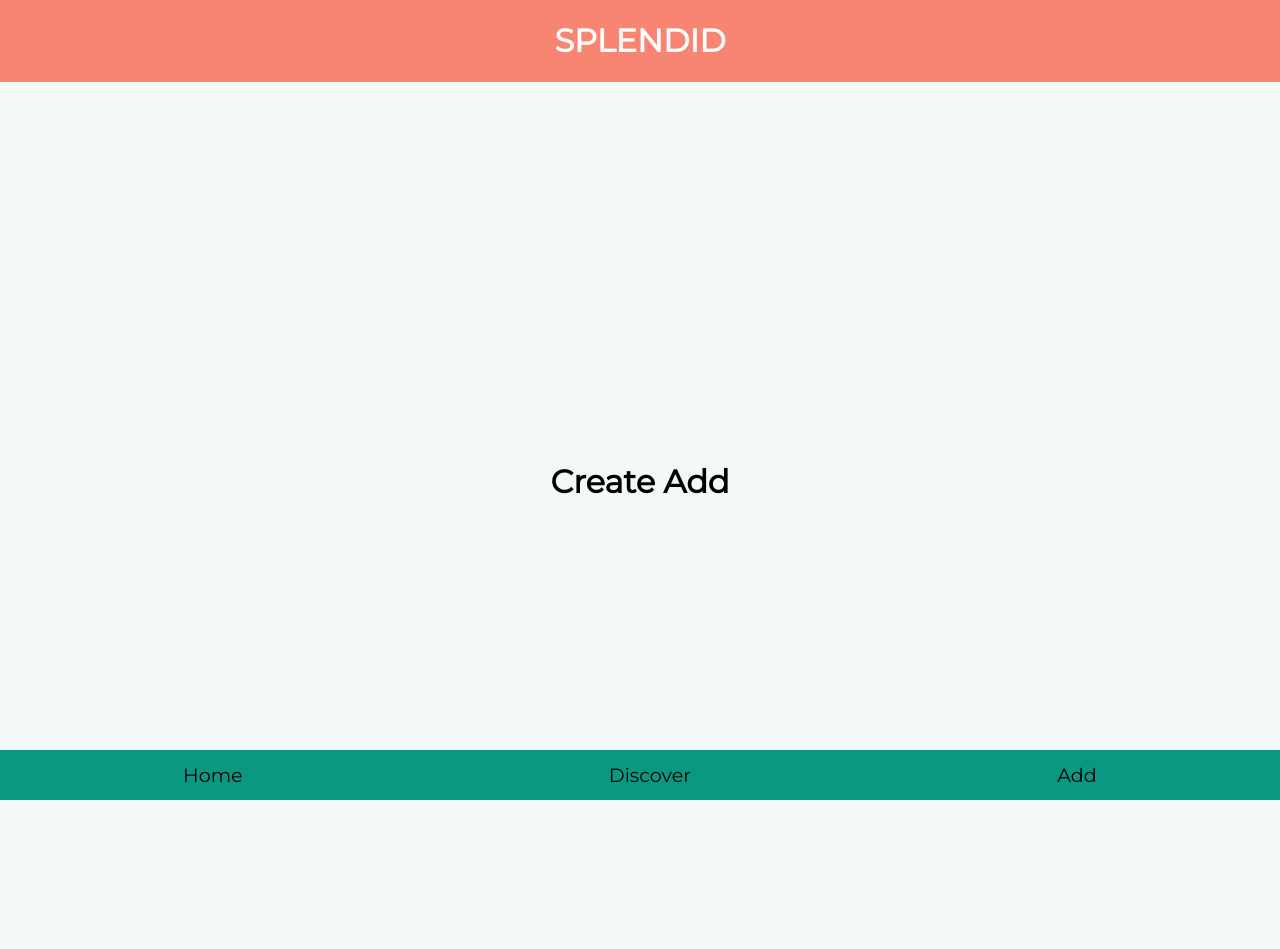
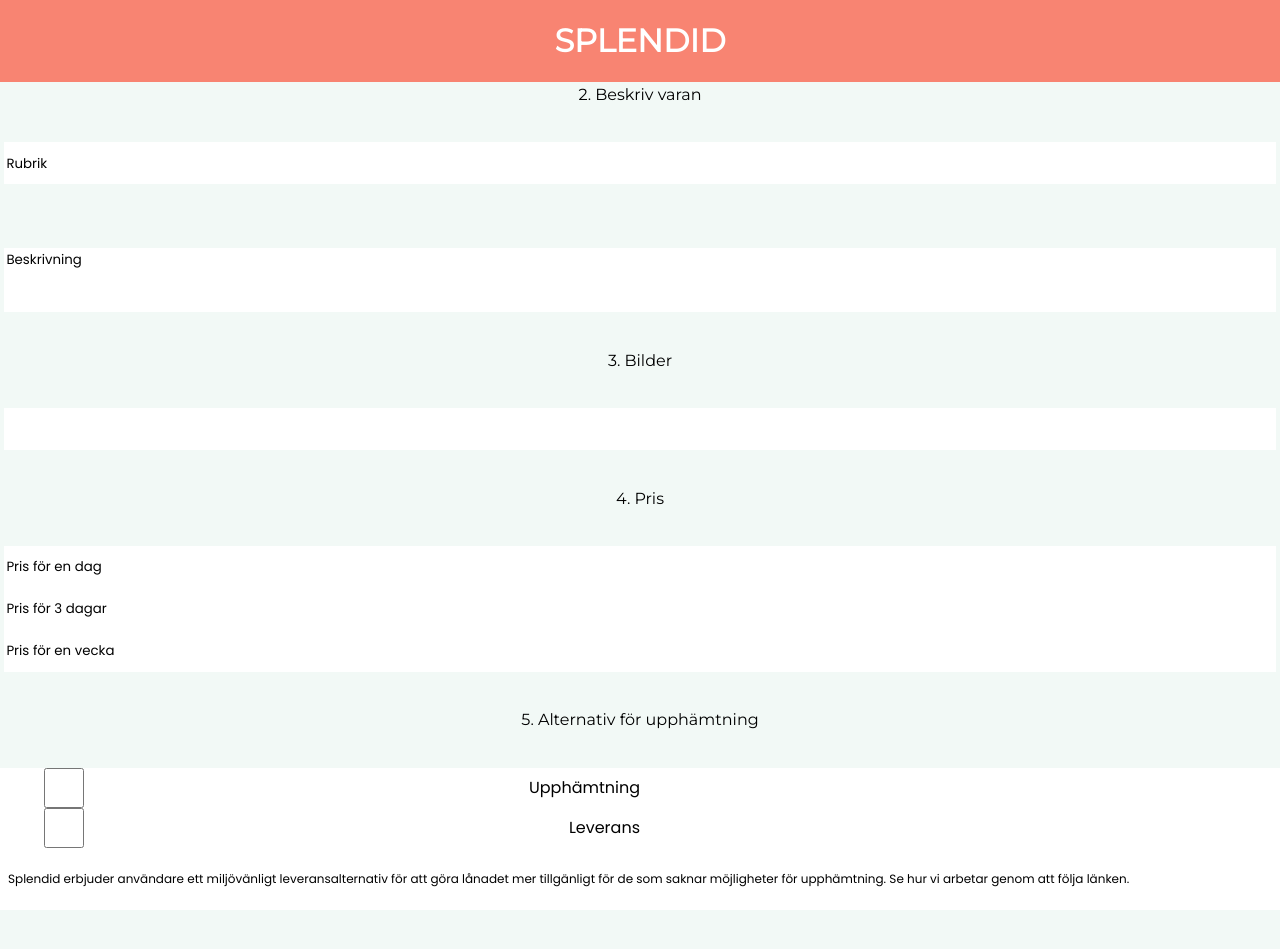
Before and after one commit to Jesper-dev/splendid, a React (Create React App) app in the folder client/: page /add in a window 1280 px wide. Shown: the top 949 px of the page. Before the commit the page ends 882 px from the top, so only its background shows below. Built offline with nearby package versions, Linux system fonts and the light colour scheme.

Commit message:
Version 1 of add From style done

```diff
--- a/client/src/App.tsx
+++ b/client/src/App.tsx
@@ -13,7 +13,8 @@
     <>
       <Router>
         <Header />
-        <Navbar />
+        {window.location.pathname === "/add" ? null : <Navbar />}
+
         <main>
           <Switch>
             <Route exact path="/" component={HomePage} />
--- /dev/null
+++ b/client/src/components/MainBtn.tsx
@@ -0,0 +1,7 @@
+interface Props {
+  text: string;
+}
+
+export const MainBtn = ({ text }: Props) => {
+  return <button className="mainBtn">{text}</button>;
+};
--- a/client/src/components/Navbar.tsx
+++ b/client/src/components/Navbar.tsx
@@ -1,7 +1,19 @@
+import { useEffect, useRef } from "react";
 import { Link } from "react-router-dom";
 
 export const Navbar = () => {
+  const isTrue = useRef(false);
+
+  useEffect(() => {
+    console.log();
+    if (window.location.pathname === "/add") {
+      isTrue.current = true;
+    }
+  }, [window.location.pathname]);
+
   return (
+    <>
+      {isTrue.current ? null : (
         <nav>
           <ul>
             <li>
@@ -16,5 +28,7 @@
             </li>
           </ul>
         </nav>
+      )}
+    </>
   );
 };
--- a/client/src/pages/CreateAdd.tsx
+++ b/client/src/pages/CreateAdd.tsx
@@ -1,7 +1,72 @@
+import { Form } from "../components/Form";
+import { MainBtn } from "../components/MainBtn";
+
 const CreateAdd = () => {
+  const submit = (e: React.FormEvent<HTMLFormElement>) => {
+    e.preventDefault();
+    console.log("submit");
+  };
   return (
     <>
-      <h1>Create Add</h1>
+      <div className="addFormContainer">
+        <Form
+          submitFunc={submit}
+          values={{
+            category: "1. Kategori",
+            desc: "2. Beskriv varan",
+            pic: "3. Bilder",
+            price: "4. Pris",
+            options: "5. Alternativ för upphämtning",
+            terms: "6. Villkor",
+            value: "7. Värde",
+          }}
+        >
+          {(values) => (
+            <>
+              <label>{values.category}</label>
+              <input placeholder="Kategori" type="text"></input>
+
+              <label>{values.desc}</label>
+              <input placeholder="Rubrik" type="text" id="inputDescTitle" />
+              <textarea placeholder="Beskrivning" name=""></textarea>
+
+              <label>{values.pic}</label>
+              <input type="text"></input>
+
+              <label>{values.price}</label>
+              <input placeholder="Pris för en dag" type="text" />
+              <input placeholder="Pris för 3 dagar" type="text" />
+              <input placeholder="Pris för en vecka" type="text" />
+
+              <label>{values.options}</label>
+              <div className="optionsContainer">
+                <div>
+                  <input type="checkbox"></input>
+                  <span>Upphämtning</span>
+                </div>
+                <div>
+                  <input type="checkbox"></input>
+                  <span>Leverans</span>
+                </div>
+                <p>
+                  Splendid erbjuder användare ett miljövänligt
+                  leveransalternativ för att göra lånadet mer tillgänligt för de
+                  som saknar möjligheter för upphämtning. Se hur vi arbetar
+                  genom att följa länken.
+                </p>
+              </div>
+
+              <label>{values.terms}</label>
+              <input placeholder="Villkor" type="text" />
+
+              <label>{values.value}</label>
+              <input placeholder="Värde" type="text" />
+
+              <MainBtn text={"publicera annons"} />
+            </>
+          )}
+        </Form>
+      </div>
     </>
   );
 };
--- a/client/src/pages/HomePage.tsx
+++ b/client/src/pages/HomePage.tsx
@@ -4,16 +4,21 @@
   let history = useHistory();
   return (
     <>
-      <div className="homepageTextContainer">
+      <section className="homepageContainer">
+        <div className="textContainer">
           <h2>Välkommen till Splendid!</h2>
           <p>
-          Om du vill hyra prylar så har du kommit rätt. Allt du behöver tänka på
-          är vad du vill hyra så sköter vi resten. Du kan även hyra ut.
+            Om du vill hyra prylar så har du kommit rätt. Allt du behöver tänka
+            på är vad du vill hyra så sköter vi resten. Du kan även hyra ut.
           </p>
         </div>
-      <button className="homepageBtn" onClick={() => history.push("/discover")}>
+        <button
+          className="homepageBtn"
+          onClick={() => history.push("/discover")}
+        >
           Börja leta
         </button>
+      </section>
     </>
   );
 };
--- a/client/src/styles/_components.scss
+++ b/client/src/styles/_components.scss
@@ -9,11 +9,13 @@
 }
 
 //HOMEPAGE
-.homepageTextContainer {
+.homepageContainer {
   @include abs.flex-column;
-  justify-content: flex-start;
-  height: 50%;
+  justify-content: space-evenly;
+  height: 100%;
 
+  .textContainer {
+    @include abs.flex-column;
     h2 {
       color: var.$primary-dark;
     }
@@ -22,6 +24,7 @@
       @include var.ag_body2;
       margin: 16px;
       text-align: center;
+    }
   }
 }
 
@@ -35,7 +38,7 @@
   background-color: var.$peach-primary;
   color: white;
   width: 75%;
-  height: 4%;
+  height: 6%;
 }
 
 //DISCOVER
@@ -43,6 +46,8 @@
   // border: 1px solid black;
   width: 100%;
   height: 30%;
+  margin-top: 40%;
+  margin-bottom: 20%;
 
   h3 {
     color: var.$text-color-green;
@@ -117,3 +122,82 @@
     }
   }
 }
+
+//BTN
+.mainBtn {
+  border: 0px solid black;
+  border-radius: 10px;
+  height: 50px;
+  width: 80%;
+  background-color: var.$primary;
+  @include var.ag_body_bold;
+  color: white;
+  margin: 10% 0%;
+}
+
+//ADD FORM
+.addFormContainer {
+  margin-top: 600px;
+  width: 100%;
+  form {
+    width: 100%;
+    @include abs.flex-column;
+
+    textarea {
+      border: none;
+      resize: none;
+      width: 99%;
+      height: 60px;
+      outline: none;
+
+      &::placeholder {
+        font-family: var.$ad-card-font;
+        color: black;
+      }
+    }
+
+    label {
+      margin: 3%;
+    }
+
+    #inputDescTitle {
+      margin-bottom: 5%;
+    }
+
+    input {
+      outline: none;
+      height: 40px;
+      border: none;
+      width: 99%;
+      margin: 0%;
+
+      &::placeholder {
+        font-family: var.$ad-card-font;
+        color: black;
+      }
+    }
+
+    .optionsContainer {
+      background-color: white;
+      width: 100%;
+      @include abs.flex-column;
+      align-items: flex-start;
+      font-family: var.$ad-card-font;
+      div {
+        @include abs.flex-row;
+        justify-content: space-between;
+        width: 50%;
+        input {
+          margin: 0%;
+          margin-left: 5%;
+          width: 10%;
+        }
+      }
+      p {
+        @include var.body_small;
+        width: 90%;
+        padding: 8px;
+      }
+    }
+  }
+}
--- a/client/src/styles/_layout.scss
+++ b/client/src/styles/_layout.scss
@@ -3,6 +3,7 @@
 
 header {
   @include abs.flex-row;
+  position: absolute;
   background-color: var.$peach-primary;
   color: white;
   width: 100%;
--- a/client/src/styles/_variables.scss
+++ b/client/src/styles/_variables.scss
@@ -4,6 +4,18 @@
 $global-font: "Montserrat", sans-serif;
 $ad-card-font: "Poppins", sans-serif;
 $nav-font-size: 1.2rem;
+
+@mixin body_small {
+  font-size: 12px;
+  line-height: 22px;
+  font-family: "Poppins", sans-serif;
+}
+
+@mixin ag_body_bold {
+  font-size: 16px;
+  line-height: 36px;
+  font-family: "Poppins", sans-serif;
+}
 
 @mixin ag_body2 {
   font-size: 16px;
```
Lines whose indentation alone changed are shown as unchanged.
